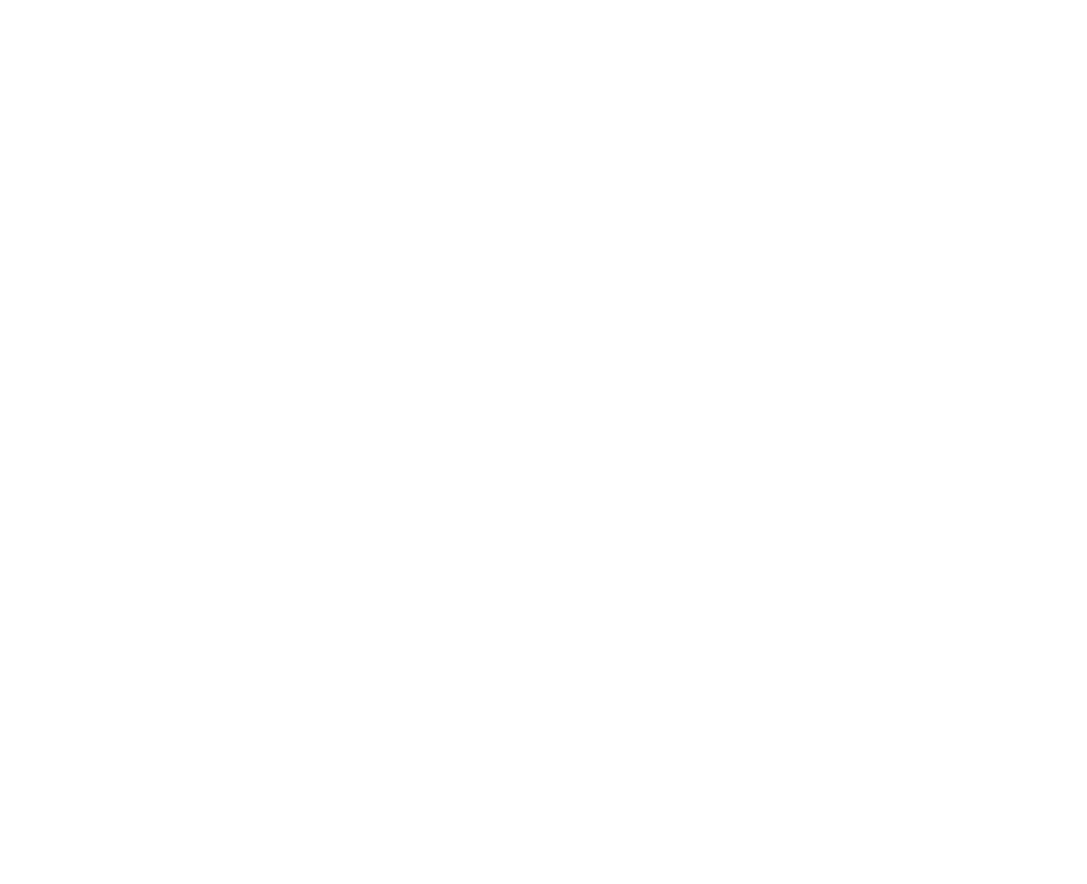
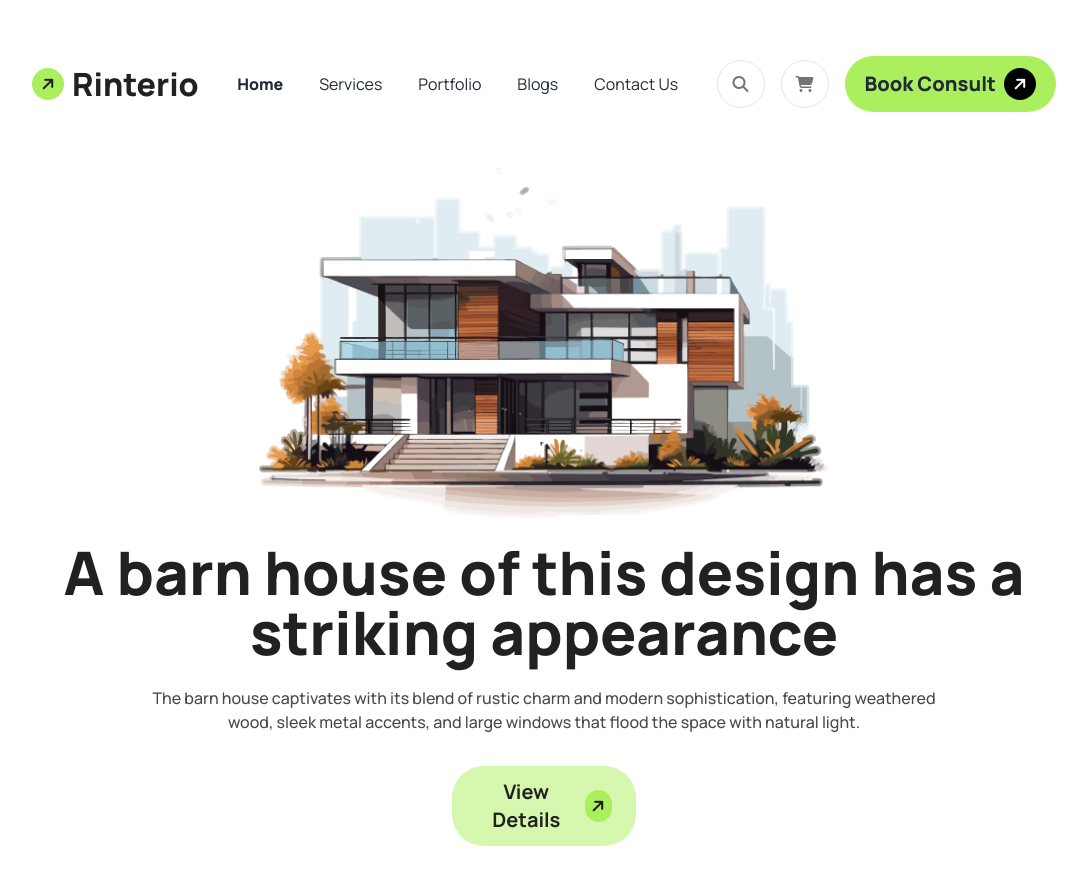
Before and after one commit to isagi299/Assignment-3, a plain HTML site: page index.html in a window 1280 px wide. Shown: the whole page, without its empty margins (96-1183 px from the left). Before the commit the page ends 800 px from the top, so only its background shows below. Drawn offline with nearby package versions, Linux system fonts and the light colour scheme.

Commit message:
header section done

```diff
--- a/index.html
+++ b/index.html
@@ -5,8 +5,30 @@
         <meta name="viewport" content="width=device-width, initial-scale=1.0" />
         <title>Assignment-3</title>
 
+        <!-- google font -->
+
+        <link rel="preconnect" href="https://fonts.googleapis.com" />
+        <link rel="preconnect" href="https://fonts.gstatic.com" crossorigin />
+        <link
+            href="https://fonts.googleapis.com/css2?family=Manrope:wght@200..800&display=swap"
+            rel="stylesheet"
+        />
+
+        <!-- icon cdn  -->
+        <link
+            rel="stylesheet"
+            href="https://cdnjs.cloudflare.com/ajax/libs/font-awesome/6.6.0/css/all.min.css"
+            integrity="sha512-Kc323vGBEqzTmouAECnVceyQqyqdsSiqLQISBL29aUW4U/M7pSPA/gEUZQqv1cwx4OnYxTxve5UMg5GT6L4JJg=="
+            crossorigin="anonymous"
+            referrerpolicy="no-referrer"
+        />
+
         <!-- daisyUi and Tailwind Css cdn -->
-        <link href="https://cdn.jsdelivr.net/npm/daisyui@4.12.10/dist/full.min.css" rel="stylesheet" type="text/css" />
+        <link
+            href="https://cdn.jsdelivr.net/npm/daisyui@4.12.10/dist/full.min.css"
+            rel="stylesheet"
+            type="text/css"
+        />
         <script src="https://cdn.tailwindcss.com"></script>
         <script>
             tailwind.config = {
@@ -17,14 +39,122 @@
                             rgb73: "rgb(73, 73, 73)",
                             rgb115: "rgb(115, 115, 115)",
                             rgb28: "rgb(28, 28, 28)",
-                            rgb160:"rgb(160, 160, 160",
-
+                            rgb160: "rgb(160, 160, 160",
+                            btn1: "rgb(171, 239, 95)",
+                            btn2: "rgba(171, 239, 95,.5)",
                         },
                     },
                 },
             };
         </script>
+
+        <!-- css  -->
+        <style>
+            .font {
+                font-family: "Manrope", sans-serif;
+            }
+        </style>
     </head>
-    <body>
+    <body class="font">
+        <!-- header section  -->
+        <header class="w-[80%] mx-auto mb-8 lg:mb-32">
+            <!-- navbar  -->
+            <nav class="flex justify-between items-center mb-14  pt-14">
+                <!-- nav start  -->
+                <div class="flex gap-2 items-center">
+                    <div
+                        class="bg-black w-8 h-8 flex justify-center items-center text-white p-1 rounded-full bg-btn1"
+                    >
+                        <i
+                            class="fa-solid fa-arrow-right -rotate-45 text-rgb33"
+                        ></i>
+                    </div>
+                    <h1 class="text-[32px] font-extrabold text-rgb33">
+                        Rinterio
+                    </h1>
+                </div>
+
+                <!-- nav middle  -->
+                <div class="hidden lg:block">
+                    <ul class="flex items-center gap-9">
+                        <li class="text-73 font-extrabold">
+                            <a class=" text-[16px]" href="#">Home</a>
+                        </li>
+                        <li class="text-115">
+                            <a class=" text-[16px]" href="#"
+                                >Services</a
+                            >
+                        </li>
+                        <li class="text-115">
+                            <a class=" text-[16px]" href="#"
+                                >Portfolio</a
+                            >
+                        </li>
+                        <li class="text-115">
+                            <a class=" text-[16px]" href="#"
+                                >Blogs</a
+                            >
+                        </li>
+                        <li class="text-115">
+                            <a class=" text-[16px]" href="#"
+                                >Contact Us</a
+                            >
+                        </li>
+                    </ul>
+                </div>
+
+                <!-- nav end  -->
+                <div class="flex items-center gap-4">
+                    <div class="w-12 h-12 hidden  rounded-full bg-white border border-[rgb(233, 233, 233)] lg:flex justify-center items-center"><i class="fa-solid text-rgb115 fa-magnifying-glass"></i></div>
+                    <div class="w-12 h-12 hidden  rounded-full bg-white border border-[rgb(233, 233, 233)] lg:flex justify-center items-center"><i class="fa-solid text-rgb115 fa-shopping-cart"></i></div>
+                    <div class="bg-btn1 hidden py-3 px-5 rounded-[32px] lg:flex items-center gap-2">
+                        <button class="font-extrabold text-xl text-[rgb(28, 28, 28)]" >Book Consult</button>
+                        <span class="w-8 h-8 rounded-full flex justify-center items-center text-white bg-black"><i class="fa-solid fa-arrow-right -rotate-45"></i></span>
+                    </div>
+                    <div class="w-12 h-12  lg:hidden rounded-full bg-white border border-[rgb(233, 233, 233)] flex justify-center items-center"><i class="fa-solid fa-bars text-rgb115"></i></div>
+                </div>
+            </nav>
+
+
+            <!-- header banner section  -->
+
+            <div class="w-full mx-auto">
+
+                <!-- banner image  -->
+                <div> <img class="mx-auto" src="assets/banner.png" alt=""> </div>
+
+                <!-- banner description  -->
+                <div>
+
+                    <!-- heading  -->
+                    <h1 class="text-center py-6 text-rgb33 font-extrabold text-4xl lg:text-6xl">A barn house of this design has a striking appearance</h1>
+
+                    <!-- text  -->
+                    <p class="text-center font-medium text-rgb73 text-[16px] pb-8 mx-auto lg:w-[80%]">The barn house captivates with its blend of rustic charm and modern sophistication, featuring weathered wood, sleek metal accents, and large windows that flood the space with natural light.</p>
+
+                    <!-- button  -->
+                    <div class="bg-btn2 lg:w-[18%] mx-auto py-3 px-6 rounded-[32px] flex justify-center items-center gap-2">
+                        <button class="font-bold text-xl text-[rgb(33,33,33)]">View Details</button>
+                        <span class="w-8 h-8 rounded-full flex justify-center items-center text-rgb28 bg-btn1"><i class="fa-solid fa-arrow-right -rotate-45"></i></span>
+                    </div>
+
+                </div>
+
+            </div>
+
+        </header>
+
+        <!-- main section  -->
+
+        <main>
+
+            <!-- design section  -->
+
+
+
+
+
+        </main>
+
     </body>
 </html>
```
Also changed, not shown: assets/arrow.png (added).
